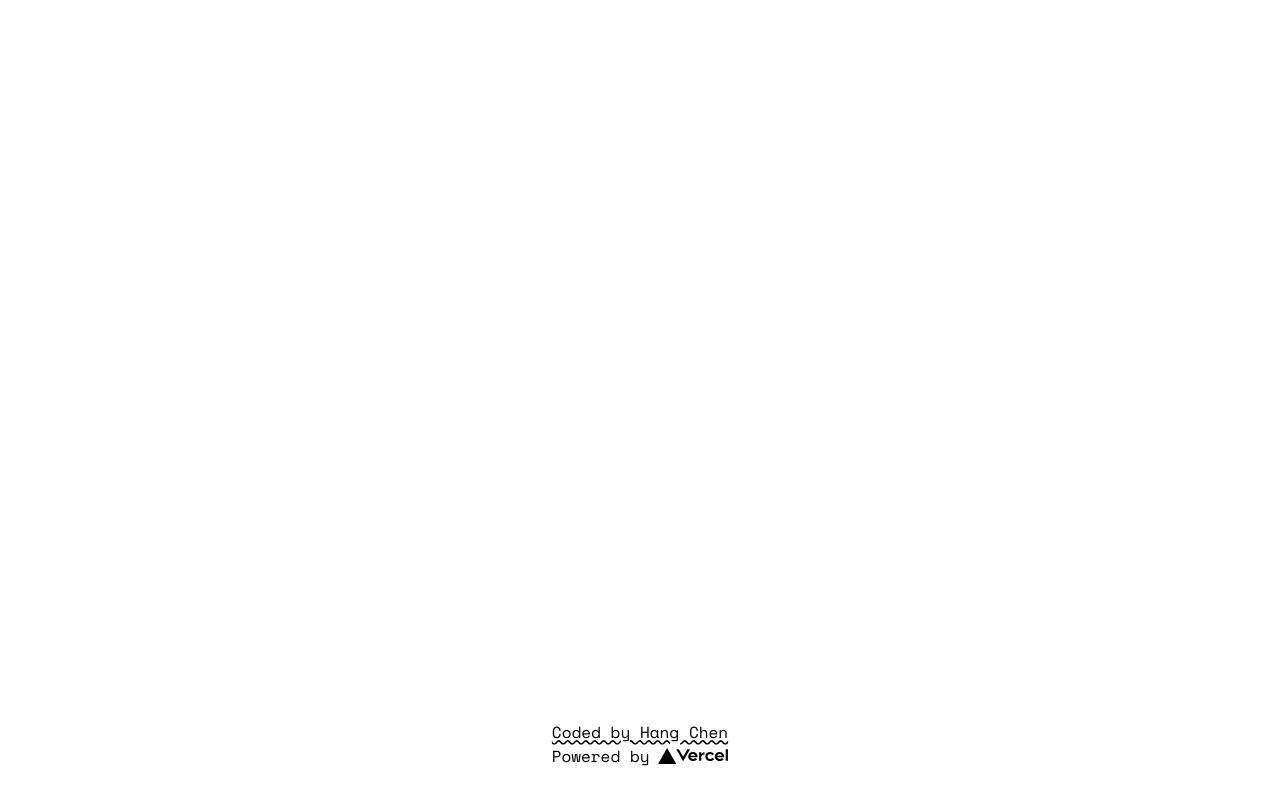
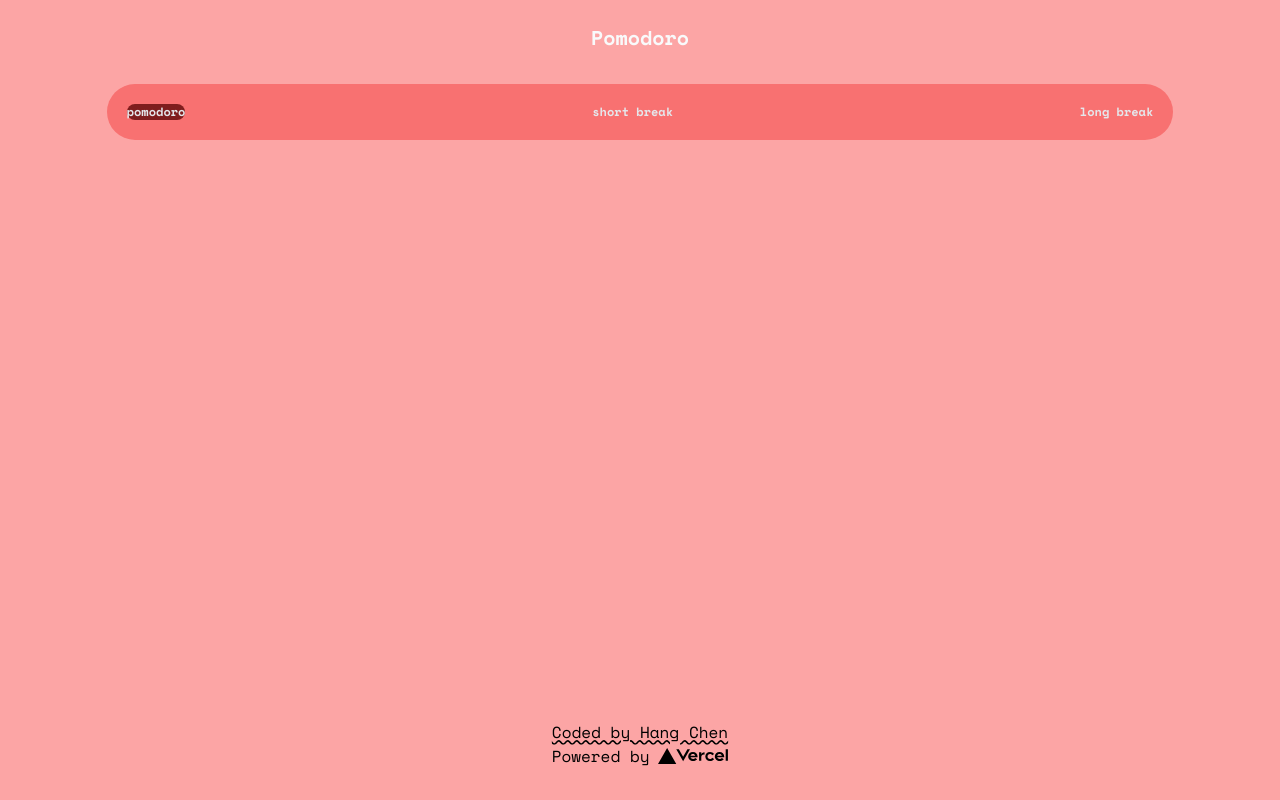
Before and after one commit to HangCcZ/Pomodoro, a Next.js app: page / in a window 1280 px wide. Built offline with nearby package versions, Linux system fonts and the light colour scheme.

Commit message:
added header and selector

```diff
--- a/pages/index.tsx
+++ b/pages/index.tsx
@@ -2,13 +2,21 @@ import Head from 'next/head'
 import Footer from '../components/Footer'
 export default function Home() {
   return (
-    <div className="flex min-h-screen flex-col items-center justify-center py-2 ">
+    <div className="flex min-h-screen flex-col items-center justify-center bg-red-300 py-2  ">
       <Head>
         <title>Let's Focus | Pomodoro</title>
         <link rel="icon" href="/tomato-svgrepo-com.svg" />
       </Head>
-
-      <main className="flex w-full flex-1 flex-col items-center justify-center text-center"></main>
+      <header>
+        <h2 className="pt-4 text-xl font-semibold text-gray-50">Pomodoro</h2>
+      </header>
+      <main className="flex w-full flex-1 flex-col items-center text-center font-semibold text-gray-200">
+        <div className="mt-8 flex w-10/12 items-center justify-between rounded-full bg-red-400 px-5 py-5 text-xs">
+          <div className="rounded-xl bg-red-900">pomodoro</div>
+          <div>short break</div>
+          <div>long break</div>
+        </div>
+      </main>
 
       <Footer />
     </div>
```
